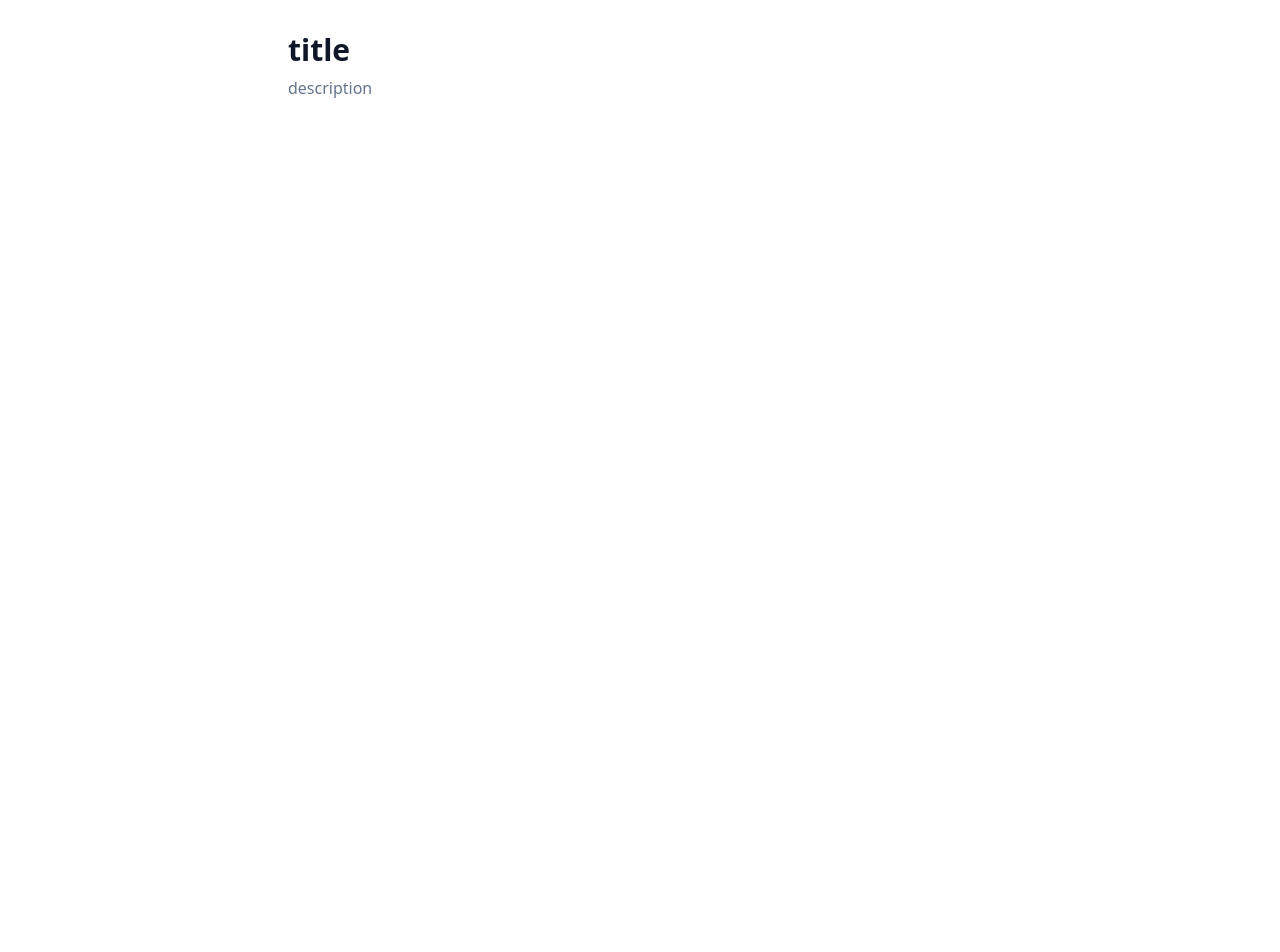
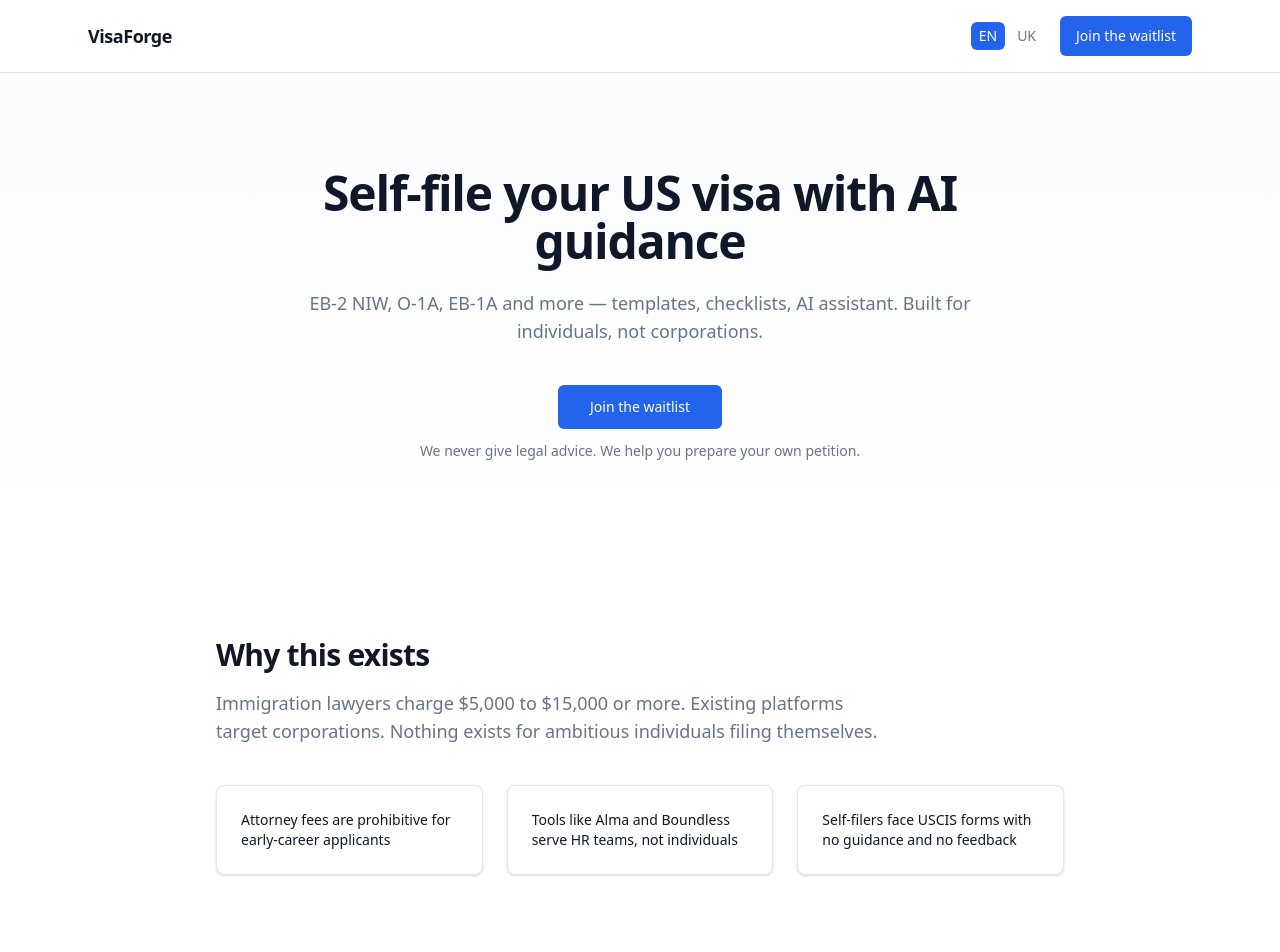
Before and after one commit to kostenk0/VG, a React (Vite) app in the folder apps/landing/: page / in a window 1280 px wide. Shown: the top 952 px of the page. Before the commit the page ends 800 px from the top, so only its background shows below. Built offline with nearby package versions, Linux system fonts and the light colour scheme; the HTML template or start-up script is replaced by a standard one.

Commit message:
feat(landing): add Hero and Problem sections + translations

```diff
--- /dev/null
+++ b/apps/landing/src/components/sections/Hero.tsx
@@ -0,0 +1,21 @@
+import { useTranslation } from 'react-i18next'
+import { WaitlistCTA } from '@/components/WaitlistCTA'
+import { FadeInOnScroll } from '@/components/FadeInOnScroll'
+
+export function Hero() {
+  const { t } = useTranslation('home')
+  return (
+    <section className="from-muted/30 to-background bg-gradient-to-b py-24">
+      <FadeInOnScroll className="mx-auto max-w-4xl px-6 text-center">
+        <h1 className="text-4xl font-semibold tracking-tight sm:text-5xl">{t('hero.heading')}</h1>
+        <p className="text-muted-foreground mx-auto mt-6 max-w-2xl text-lg">
+          {t('hero.subheading')}
+        </p>
+        <div className="mt-10 flex flex-col items-center gap-3">
+          <WaitlistCTA size="lg" />
+          <p className="text-muted-foreground text-sm">{t('hero.trustLine')}</p>
+        </div>
+      </FadeInOnScroll>
+    </section>
+  )
+}
--- /dev/null
+++ b/apps/landing/src/components/sections/Problem.tsx
@@ -0,0 +1,23 @@
+import { useTranslation } from 'react-i18next'
+import { FadeInOnScroll } from '@/components/FadeInOnScroll'
+
+export function Problem() {
+  const { t } = useTranslation('home')
+  const bullets = ['cost', 'tools', 'diy'] as const
+
+  return (
+    <section className="py-20">
+      <FadeInOnScroll className="mx-auto max-w-4xl px-6">
+        <h2 className="text-3xl font-semibold tracking-tight">{t('problem.heading')}</h2>
+        <p className="text-muted-foreground mt-4 max-w-2xl text-lg">{t('problem.intro')}</p>
+        <ul className="mt-10 grid gap-6 sm:grid-cols-3">
+          {bullets.map((key) => (
+            <li key={key} className="border-border bg-card rounded-lg border p-6 shadow-sm">
+              <p className="text-sm">{t(`problem.bullets.${key}`)}</p>
+            </li>
+          ))}
+        </ul>
+      </FadeInOnScroll>
+    </section>
+  )
+}
--- a/apps/landing/src/i18n/en.json
+++ b/apps/landing/src/i18n/en.json
@@ -15,7 +15,21 @@
   },
   "home": {
     "title": "VisaForge — Self-file your US visa with AI guidance",
-    "description": "EB-2 NIW, O-1A, EB-1A and more. Templates, checklists, AI assistant. For ambitious individuals filing themselves."
+    "description": "EB-2 NIW, O-1A, EB-1A and more. Templates, checklists, AI assistant. For ambitious individuals filing themselves.",
+    "hero": {
+      "heading": "Self-file your US visa with AI guidance",
+      "subheading": "EB-2 NIW, O-1A, EB-1A and more — templates, checklists, AI assistant. Built for individuals, not corporations.",
+      "trustLine": "We never give legal advice. We help you prepare your own petition."
+    },
+    "problem": {
+      "heading": "Why this exists",
+      "intro": "Immigration lawyers charge $5,000 to $15,000 or more. Existing platforms target corporations. Nothing exists for ambitious individuals filing themselves.",
+      "bullets": {
+        "cost": "Attorney fees are prohibitive for early-career applicants",
+        "tools": "Tools like Alma and Boundless serve HR teams, not individuals",
+        "diy": "Self-filers face USCIS forms with no guidance and no feedback"
+      }
+    }
   },
   "disclaimer": {
     "title": "Legal Disclaimer — VisaForge"
--- a/apps/landing/src/i18n/uk.json
+++ b/apps/landing/src/i18n/uk.json
@@ -15,7 +15,21 @@
   },
   "home": {
     "title": "VisaForge — Подавайте на US-візу самостійно з AI-помічником",
-    "description": "EB-2 NIW, O-1A, EB-1A та інші. Шаблони, чек-листи, AI-асистент. Для амбітних людей, які подаються самі."
+    "description": "EB-2 NIW, O-1A, EB-1A та інші. Шаблони, чек-листи, AI-асистент. Для амбітних людей, які подаються самі.",
+    "hero": {
+      "heading": "Подавайте на US-візу самостійно з AI-помічником",
+      "subheading": "EB-2 NIW, O-1A, EB-1A та інші — шаблони, чек-листи, AI-асистент. Створено для індивідуальних заявників, а не корпорацій.",
+      "trustLine": "Ми ніколи не надаємо юридичних порад. Ми допомагаємо вам підготувати власну петицію."
+    },
+    "problem": {
+      "heading": "Чому це існує",
+      "intro": "Імміграційні юристи беруть від $5,000 до $15,000+. Існуючі платформи орієнтовані на корпорації. Нічого не існує для амбітних людей, які подаються самостійно.",
+      "bullets": {
+        "cost": "Гонорари адвокатів неможливі для людей на ранніх етапах карʼєри",
+        "tools": "Alma і Boundless обслуговують HR-команди, а не приватних осіб",
+        "diy": "Самостійні заявники стикаються з USCIS-формами без жодних підказок"
+      }
+    }
   },
   "disclaimer": {
     "title": "Юридичний дисклеймер — VisaForge"
--- a/apps/landing/src/pages/Home.tsx
+++ b/apps/landing/src/pages/Home.tsx
@@ -1,11 +1,15 @@
-import { useTranslation } from 'react-i18next'
+import { Header } from '@/components/Header'
+import { Footer } from '@/components/Footer'
+import { Hero } from '@/components/sections/Hero'
+import { Problem } from '@/components/sections/Problem'
 
 export default function HomePage() {
-  const { t } = useTranslation('home')
   return (
-    <main className="mx-auto max-w-3xl p-8">
-      <h1 className="text-3xl font-semibold">{t('title')}</h1>
-      <p className="text-muted-foreground mt-2">{t('description')}</p>
-    </main>
+    <>
+      <Header />
+      <Hero />
+      <Problem />
+      <Footer />
+    </>
   )
 }
```
